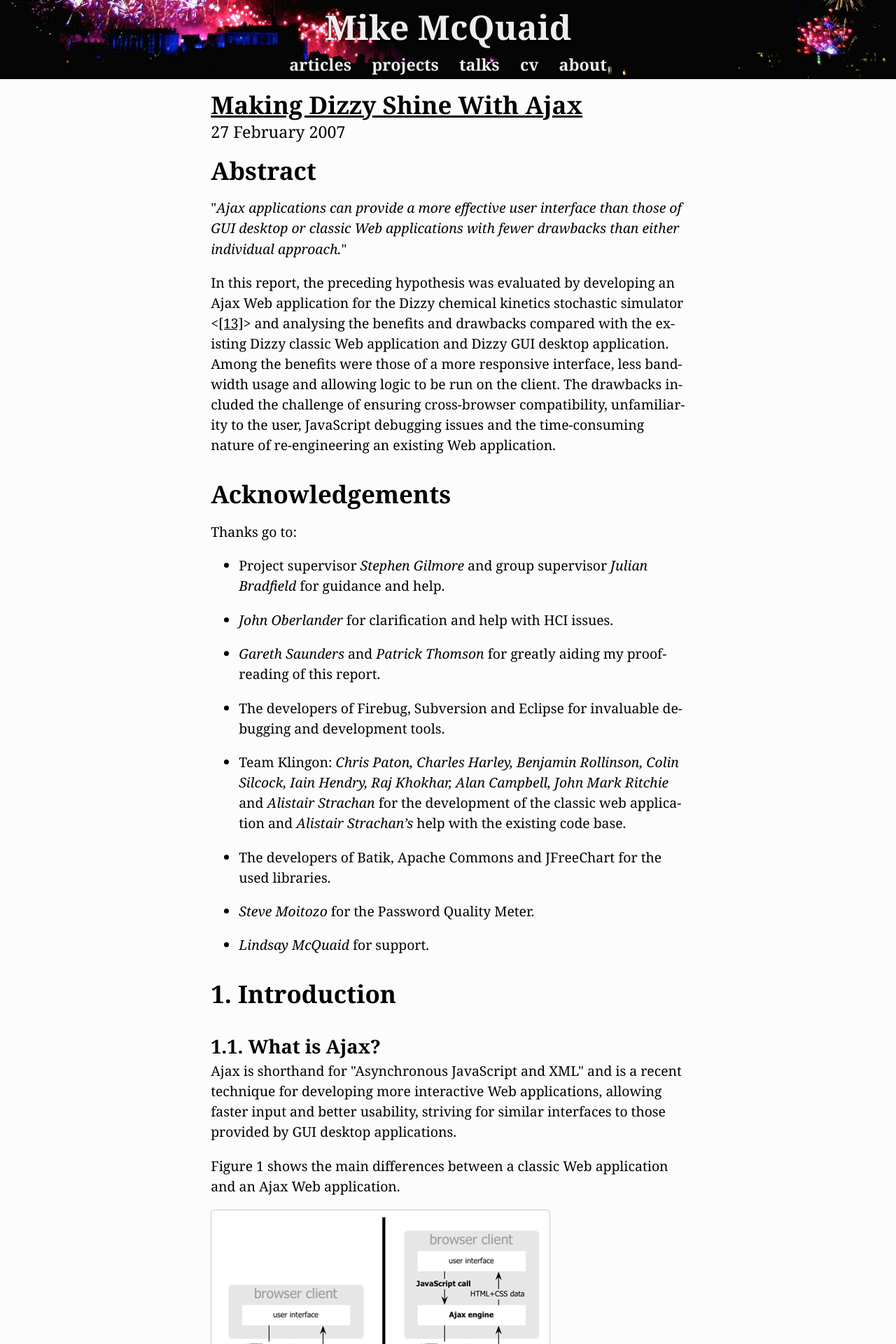
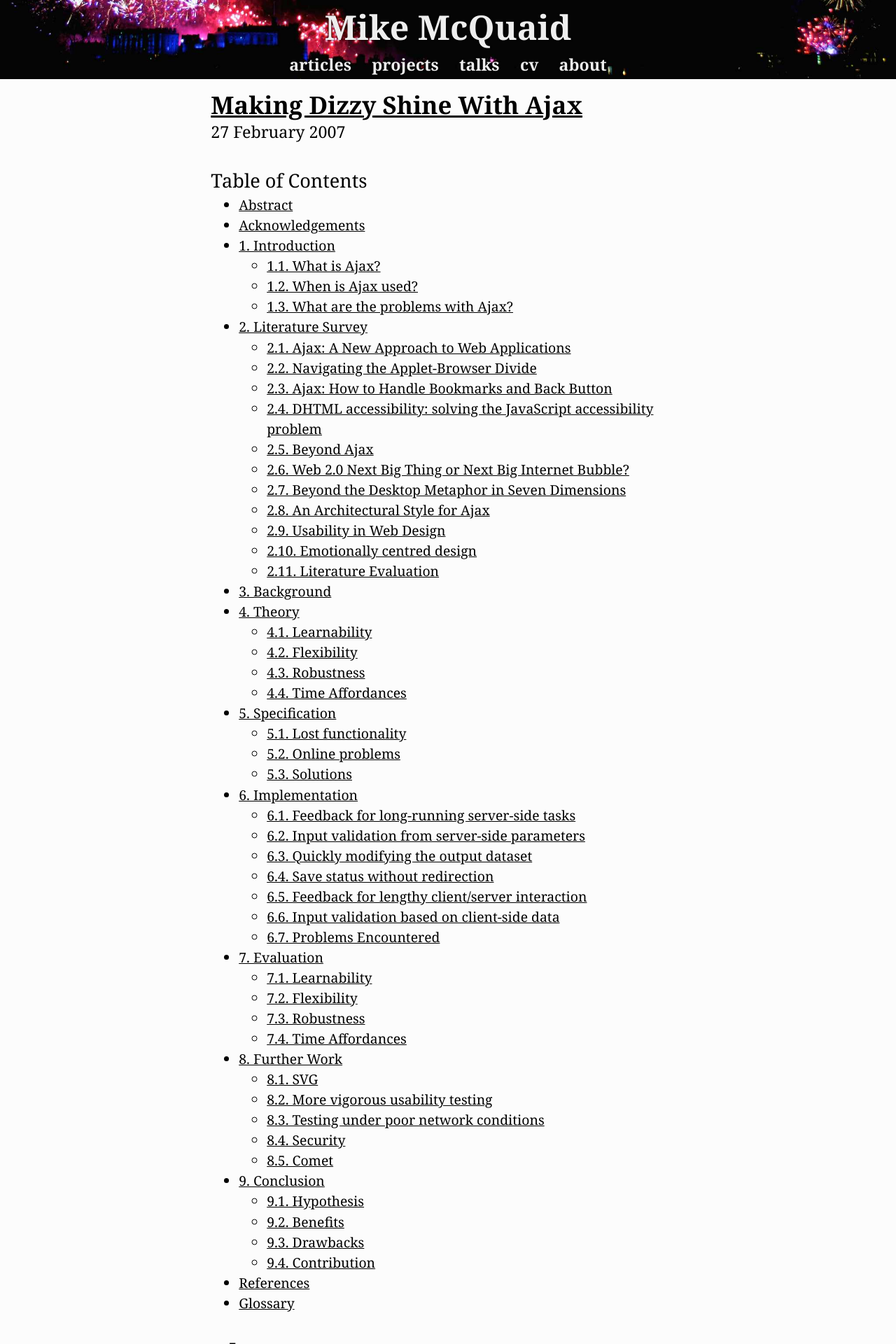
Before and after one commit to MikeMcQuaid/mikemcquaid.com, a Jekyll site: the page built from _posts/2007-02-27-making-dizzy-shine-with-ajax.html, in a window 1280 px wide. Shown: the top 1920 px of the page at 70% size. Built offline with Jekyll 4.4.1, drawn with Linux system fonts in a browser that asks for light colours; some of the changed text lies outside the part shown.

Commit message:
Update to Jekyll 3 (and other gems)

```diff
--- a/Gemfile
+++ b/Gemfile
@@ -1,7 +1,6 @@
 source 'https://rubygems.org'
 
 gem 'rake'
-gem 'pygments.rb'
 gem 'asciidoctor'
 gem 'github-pages'
 
--- a/_config.yml
+++ b/_config.yml
@@ -11,8 +11,11 @@ permalink: pretty
 # https://help.github.com/articles/using-jekyll-with-pages#troubleshooting
 # Disable despite enabled on GitHub Pages for supported plugins to work.
 # safe: true
+kramdown:
+  input: GFM
+  hard_wrap: false
 lsi: false
-highlighter: pygments
+highlighter: rouge
 
 exclude: [bin, vendor, CNAME, Gemfile, Gemfile.lock, Guardfile, Rakefile,
           ReadMe.md, style.scss]
@@ -30,7 +33,7 @@ defaults:
     values:
       layout: "article"
   - scope:
-      path: "blog/_posts"
+      path: "blog"
       type: "posts"
     values:
       layout: "blog_post"
--- a/_posts/2007-02-27-making-dizzy-shine-with-ajax.html
+++ b/_posts/2007-02-27-making-dizzy-shine-with-ajax.html
@@ -1,6 +1,89 @@
 ---
 title: Making Dizzy Shine With Ajax
 ---
+<div id="toc" class="toc">
+<div id="toctitle">Table of Contents</div>
+<ul class="sectlevel1">
+<li><a href="#_abstract">Abstract</a></li>
+<li><a href="#_acknowledgements">Acknowledgements</a></li>
+<li><a href="#_introduction">1. Introduction</a>
+<ul class="sectlevel2">
+<li><a href="#_what_is_ajax">1.1. What is Ajax?</a></li>
+<li><a href="#_when_is_ajax_used">1.2. When is Ajax used?</a></li>
+<li><a href="#_what_are_the_problems_with_ajax">1.3. What are the problems with Ajax?</a></li>
+</ul>
+</li>
+<li><a href="#_literature_survey">2. Literature Survey</a>
+<ul class="sectlevel2">
+<li><a href="#_ajax_a_new_approach_to_web_applications">2.1. Ajax: A New Approach to Web Applications</a></li>
+<li><a href="#_navigating_the_applet_browser_divide">2.2. Navigating the Applet-Browser Divide</a></li>
+<li><a href="#_ajax_how_to_handle_bookmarks_and_back_button">2.3. Ajax: How to Handle Bookmarks and Back Button</a></li>
+<li><a href="#_dhtml_accessibility_solving_the_javascript_accessibility_problem">2.4. DHTML accessibility: solving the JavaScript accessibility problem</a></li>
+<li><a href="#_beyond_ajax">2.5. Beyond Ajax</a></li>
+<li><a href="#_web_2_0_next_big_thing_or_next_big_internet_bubble">2.6. Web 2.0 Next Big Thing or Next Big Internet Bubble?</a></li>
+<li><a href="#_beyond_the_desktop_metaphor_in_seven_dimensions">2.7. Beyond the Desktop Metaphor in Seven Dimensions</a></li>
+<li><a href="#_an_architectural_style_for_ajax">2.8. An Architectural Style for Ajax</a></li>
+<li><a href="#_usability_in_web_design">2.9. Usability in Web Design</a></li>
+<li><a href="#_emotionally_centred_design">2.10. Emotionally centred design</a></li>
+<li><a href="#_literature_evaluation">2.11. Literature Evaluation</a></li>
+</ul>
+</li>
+<li><a href="#_background">3. Background</a></li>
+<li><a href="#_theory">4. Theory</a>
+<ul class="sectlevel2">
+<li><a href="#_learnability">4.1. Learnability</a></li>
+<li><a href="#_flexibility">4.2. Flexibility</a></li>
+<li><a href="#_robustness">4.3. Robustness</a></li>
+<li><a href="#_time_affordances">4.4. Time Affordances</a></li>
+</ul>
+</li>
+<li><a href="#_specification">5. Specification</a>
+<ul class="sectlevel2">
+<li><a href="#_lost_functionality">5.1. Lost functionality</a></li>
+<li><a href="#_online_problems">5.2. Online problems</a></li>
+<li><a href="#_solutions">5.3. Solutions</a></li>
+</ul>
+</li>
+<li><a href="#_implementation">6. Implementation</a>
+<ul class="sectlevel2">
+<li><a href="#_feedback_for_long_running_server_side_tasks">6.1. Feedback for long-running server-side tasks</a></li>
+<li><a href="#_input_validation_from_server_side_parameters">6.2. Input validation from server-side parameters</a></li>
+<li><a href="#_quickly_modifying_the_output_dataset">6.3. Quickly modifying the output dataset</a></li>
+<li><a href="#_save_status_without_redirection">6.4. Save status without redirection</a></li>
+<li><a href="#_feedback_for_lengthy_client_server_interaction">6.5. Feedback for lengthy client/server interaction</a></li>
+<li><a href="#_input_validation_based_on_client_side_data">6.6. Input validation based on client-side data</a></li>
+<li><a href="#_problems_encountered">6.7. Problems Encountered</a></li>
+</ul>
+</li>
+<li><a href="#_evaluation">7. Evaluation</a>
+<ul class="sectlevel2">
+<li><a href="#_learnability_2">7.1. Learnability</a></li>
+<li><a href="#_flexibility_2">7.2. Flexibility</a></li>
+<li><a href="#_robustness_2">7.3. Robustness</a></li>
+<li><a href="#_time_affordances_2">7.4. Time Affordances</a></li>
+</ul>
+</li>
+<li><a href="#_further_work">8. Further Work</a>
+<ul class="sectlevel2">
+<li><a href="#_svg_2">8.1. SVG</a></li>
+<li><a href="#_more_vigorous_usability_testing">8.2. More vigorous usability testing</a></li>
+<li><a href="#_testing_under_poor_network_conditions">8.3. Testing under poor network conditions</a></li>
+<li><a href="#_security_2">8.4. Security</a></li>
+<li><a href="#_comet">8.5. Comet</a></li>
+</ul>
+</li>
+<li><a href="#_conclusion">9. Conclusion</a>
+<ul class="sectlevel2">
+<li><a href="#_hypothesis">9.1. Hypothesis</a></li>
+<li><a href="#_benefits">9.2. Benefits</a></li>
+<li><a href="#_drawbacks">9.3. Drawbacks</a></li>
+<li><a href="#_contribution">9.4. Contribution</a></li>
+</ul>
+</li>
+<li><a href="#_references">References</a></li>
+<li><a href="#_glossary">Glossary</a></li>
+</ul>
+</div>
 <div class="sect1">
 <h2 id="_abstract">Abstract</h2>
 <div class="sectionbody">
@@ -1847,7 +1930,7 @@ Internet connection, without the requirement of a plug-in.</p>
 <ul>
 <li>
 <p><a id="1"></a>[1] Best, D. and Eindhoven, T.U., "Web 2.0 Next Big Thing or Next Big
-Internet Bubble?" (2006). <a href="http://page.mi.fu-berlin.de/~best/uni/WIS/Web2.pdf">http://page.mi.fu-berlin.de/~best/uni/WIS/Web2.pdf</a></p>
+Internet Bubble?" (2006). <a href="http://page.mi.fu-berlin.de/~best/uni/WIS/Web2.pdf" class="bare">http://page.mi.fu-berlin.de/~best/uni/WIS/Web2.pdf</a></p>
 </li>
 <li>
 <p><a id="2"></a>[2] Garret, J.J., "Ajax: A New Approach to Web Applications", February
@@ -1856,36 +1939,36 @@ Internet Bubble?" (2006). <a href="http://page.mi.fu-berlin.de/~best/uni/WIS/Web
 <li>
 <p><a id="3"></a>[3] Gibson, B., "DHTML accessibility: solving the JavaScript
 accessibility problem", <em>Proceedings of the 7th international ACM SIGACCESS
-conference on Computers and accessibility</em> (2005), pp. 202&#8212;203.
-<a href="http://doi.acm.org/10.1145/1090785.1090830">http://doi.acm.org/10.1145/1090785.1090830</a></p>
+conference on Computers and accessibility</em> (2005), pp. 202&#8212;&#8203;203.
+<a href="http://doi.acm.org/10.1145/1090785.1090830" class="bare">http://doi.acm.org/10.1145/1090785.1090830</a></p>
 </li>
 <li>
 <p><a id="4"></a>[4] Khare, R., "Beyond AJAX" (2005).
-<a href="http://www.knownow.com/products/docs/whitepapers/KN-Beyond-AJAX.pdf">http://www.knownow.com/products/docs/whitepapers/KN-Beyond-AJAX.pdf</a></p>
+<a href="http://www.knownow.com/products/docs/whitepapers/KN-Beyond-AJAX.pdf" class="bare">http://www.knownow.com/products/docs/whitepapers/KN-Beyond-AJAX.pdf</a></p>
 </li>
 <li>
 <p><a id="5"></a>[5] MacKenzie, J. and McAlister, A. and Desai, S. and McCarthy, K.,
-"Usability in Web Design" (2006). <a href="http://osddp.org/files/issues/Usability.pdf">http://osddp.org/files/issues/Usability.pdf</a></p>
+"Usability in Web Design" (2006). <a href="http://osddp.org/files/issues/Usability.pdf" class="bare">http://osddp.org/files/issues/Usability.pdf</a></p>
 </li>
 <li>
 <p><a id="6"></a>[6] Mesbah, A. and van Deursen, A., "An Architectural Style for Ajax",
-<em>Arxiv preprint cs.SE/0608111</em> (2006). <a href="http://arxiv.org/pdf/cs.SE/0608111">http://arxiv.org/pdf/cs.SE/0608111</a></p>
+<em>Arxiv preprint cs.SE/0608111</em> (2006). <a href="http://arxiv.org/pdf/cs.SE/0608111" class="bare">http://arxiv.org/pdf/cs.SE/0608111</a></p>
 </li>
 <li>
 <p><a id="7"></a>[7] Moran, T.P. and Zhai, S., "Beyond the Desktop Metaphor in Seven
 Dimensions" (2006).
-<a href="http://www.almaden.ibm.com/u/zhai/papers/DesktopMoranZhai.pdf">http://www.almaden.ibm.com/u/zhai/papers/DesktopMoranZhai.pdf</a></p>
+<a href="http://www.almaden.ibm.com/u/zhai/papers/DesktopMoranZhai.pdf" class="bare">http://www.almaden.ibm.com/u/zhai/papers/DesktopMoranZhai.pdf</a></p>
 </li>
 <li>
 <p><a id="8"></a>[8] Neuberg, B., "AJAX: How to Handle Bookmarks and Back Buttons" (2005).</p>
 </li>
 <li>
-<p><a id="9"></a>[9] Nielsen, J., "Navigating the Applet&#8212;Browser Divide" (1997).
-<a href="http://ieeexplore.ieee.org/iel4/52/13290/00605926.pdf">http://ieeexplore.ieee.org/iel4/52/13290/00605926.pdf</a></p>
+<p><a id="9"></a>[9] Nielsen, J., "Navigating the Applet&#8212;&#8203;Browser Divide" (1997).
+<a href="http://ieeexplore.ieee.org/iel4/52/13290/00605926.pdf" class="bare">http://ieeexplore.ieee.org/iel4/52/13290/00605926.pdf</a></p>
 </li>
 <li>
 <p><a id="10"></a>[10] Norman, D.A., "Emotionally centered design", <em>interactions</em> 13, 3
-(2006). <a href="http://doi.acm.org/10.1145/1125864.1125894">http://doi.acm.org/10.1145/1125864.1125894</a></p>
+(2006). <a href="http://doi.acm.org/10.1145/1125864.1125894" class="bare">http://doi.acm.org/10.1145/1125864.1125894</a></p>
 </li>
 <li>
 <p><a id="11"></a>[11] Oberlander, J., "Human-Computer Interaction" (2006).</p>
--- a/_sass/pygments.scss
+++ /dev/null
@@ -1,62 +0,0 @@
-.hll { background-color: #ffffcc }
-.c { color: #408080; font-style: italic } /* Comment */
-.err { border: 1px solid #FF0000 } /* Error */
-.k { color: #008000; font-weight: bold } /* Keyword */
-.o { color: #666666 } /* Operator */
-.cm { color: #408080; font-style: italic } /* Comment.Multiline */
-.cp { color: #BC7A00 } /* Comment.Preproc */
-.c1 { color: #408080; font-style: italic } /* Comment.Single */
-.cs { color: #408080; font-style: italic } /* Comment.Special */
-.gd { color: #A00000 } /* Generic.Deleted */
-.ge { font-style: italic } /* Generic.Emph */
-.gr { color: #FF0000 } /* Generic.Error */
-.gh { color: #000080; font-weight: bold } /* Generic.Heading */
-.gi { color: #00A000 } /* Generic.Inserted */
-.go { color: #888888 } /* Generic.Output */
-.gp { color: #000080; font-weight: bold } /* Generic.Prompt */
-.gs { font-weight: bold } /* Generic.Strong */
-.gu { color: #800080; font-weight: bold } /* Generic.Subheading */
-.gt { color: #0044DD } /* Generic.Traceback */
-.kc { color: #008000; font-weight: bold } /* Keyword.Constant */
-.kd { color: #008000; font-weight: bold } /* Keyword.Declaration */
-.kn { color: #008000; font-weight: bold } /* Keyword.Namespace */
-.kp { color: #008000 } /* Keyword.Pseudo */
-.kr { color: #008000; font-weight: bold } /* Keyword.Reserved */
-.kt { color: #B00040 } /* Keyword.Type */
-.m { color: #666666 } /* Literal.Number */
-.s { color: #BA2121 } /* Literal.String */
-.na { color: #7D9029 } /* Name.Attribute */
-.nb { color: #008000 } /* Name.Builtin */
-.nc { color: #0000FF; font-weight: bold } /* Name.Class */
-.no { color: #880000 } /* Name.Constant */
-.nd { color: #AA22FF } /* Name.Decorator */
-.ni { color: #999999; font-weight: bold } /* Name.Entity */
-.ne { color: #D2413A; font-weight: bold } /* Name.Exception */
-.nf { color: #0000FF } /* Name.Function */
-.nl { color: #A0A000 } /* Name.Label */
-.nn { color: #0000FF; font-weight: bold } /* Name.Namespace */
-.nt { color: #008000; font-weight: bold } /* Name.Tag */
-.nv { color: #19177C } /* Name.Variable */
-.ow { color: #AA22FF; font-weight: bold } /* Operator.Word */
-.w { color: #bbbbbb } /* Text.Whitespace */
-.mb { color: #666666 } /* Literal.Number.Bin */
-.mf { color: #666666 } /* Literal.Number.Float */
-.mh { color: #666666 } /* Literal.Number.Hex */
-.mi { color: #666666 } /* Literal.Number.Integer */
-.mo { color: #666666 } /* Literal.Number.Oct */
-.sb { color: #BA2121 } /* Literal.String.Backtick */
-.sc { color: #BA2121 } /* Literal.String.Char */
-.sd { color: #BA2121; font-style: italic } /* Literal.String.Doc */
-.s2 { color: #BA2121 } /* Literal.String.Double */
-.se { color: #BB6622; font-weight: bold } /* Literal.String.Escape */
-.sh { color: #BA2121 } /* Literal.String.Heredoc */
-.si { color: #BB6688; font-weight: bold } /* Literal.String.Interpol */
-.sx { color: #008000 } /* Literal.String.Other */
-.sr { color: #BB6688 } /* Literal.String.Regex */
-.s1 { color: #BA2121 } /* Literal.String.Single */
-.ss { color: #19177C } /* Literal.String.Symbol */
-.bp { color: #008000 } /* Name.Builtin.Pseudo */
-.vc { color: #19177C } /* Name.Variable.Class */
-.vg { color: #19177C } /* Name.Variable.Global */
-.vi { color: #19177C } /* Name.Variable.Instance */
-.il { color: #666666 } /* Literal.Number.Integer.Long */
--- a/css/style.scss
+++ b/css/style.scss
@@ -1,7 +1,5 @@
 ---
 ---
-@import "pygments";
-
 $page-background-colour: #111;
 $page-background-dark-colour: black;
 $page-text-colour: #eee;
@@ -243,7 +241,7 @@ img {
   }
 }
 
-h3 {
+h3, #toctitle {
   font-size: 1.4em;
   margin: 1.5em 0 -0.5em 0;
 
```
Also changed, not shown: Gemfile.lock, 1 other file.
